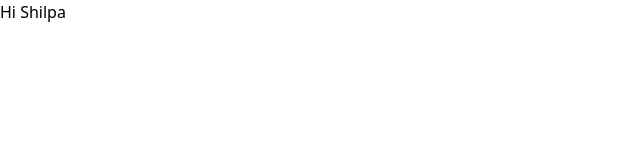
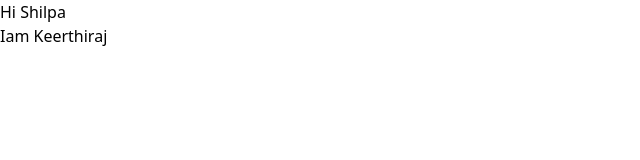
Before and after one commit to keerthiraj424/tailwind_css, a website built with Vite: page index.html in a window 1280 px wide. Shown: the whole page, without its empty margins (0-640 px from the left). Built offline with nearby package versions, Linux system fonts and the light colour scheme.

Commit message:
mon_first

```diff
--- a/index.html
+++ b/index.html
@@ -8,5 +8,6 @@
 </head>
 <body>
     <h1>Hi Shilpa</h1>
+    <h2>Iam Keerthiraj</h2>
 </body>
 </html>
```
